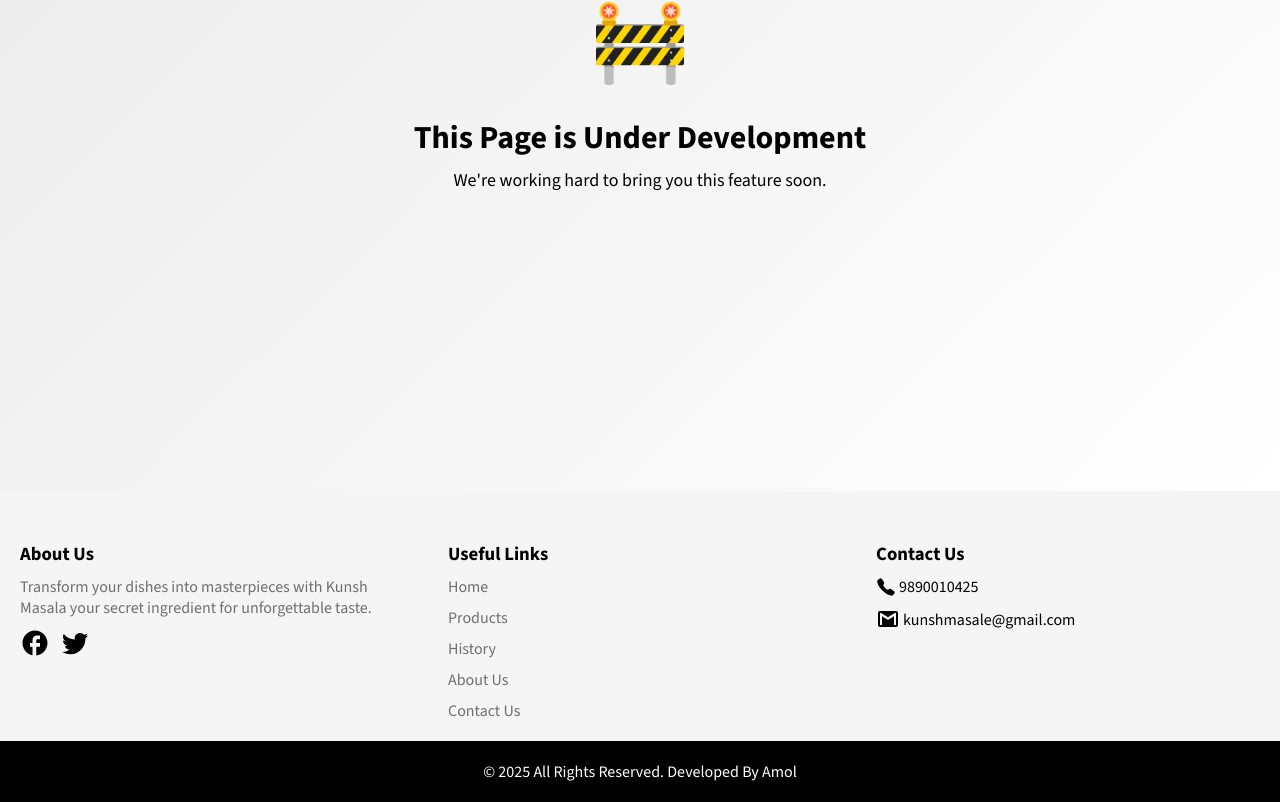
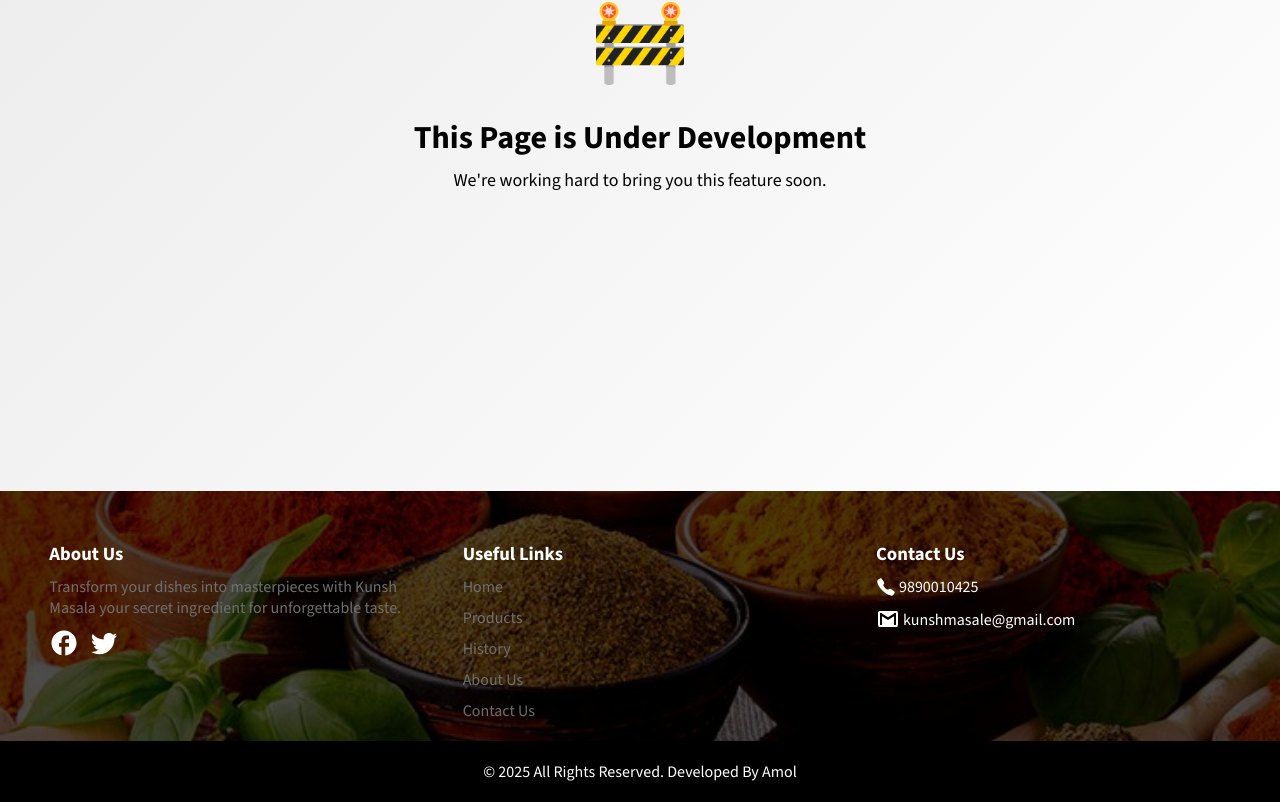
Before and after one commit to AmolWebs/Kunsh-Web, a React (Vite) app: page /contact-us in a window 1280 px wide. Shown: the part 309-1111 px from the top of the page. Built offline with nearby package versions, Linux system fonts and the light colour scheme; a web font is replaced by a local one.

Commit message:
footer updated

```diff
--- a/src/components/Footer.css
+++ b/src/components/Footer.css
@@ -1,6 +1,30 @@
-.main-footer{
-    background-color: #F5F5F5;
+/* .main-footer{
     padding: 0.5rem 2rem;
+    background: url('/public/spices.jpeg') no-repeat fixed center;
+    background-repeat: no-repeat;
+    background-position: center center;
+    background-size: 100vw;
+
+    object-fit: cover;
+} */
+.image-footer{
+  background-image: url('/public/spices.jpeg');
+  background-size: cover;
+  background-position: center;
+}
+
+
+.main-footer {
+     background-color: rgba(0, 0, 0, 0.7);
+  position: relative;
+  z-index: 1;
+  color: white; /* for contrast */
+  padding: 50px;
+}
+
+.main-footer::before {
+  content: "";
+
 }
 
 .footer-heading{
--- a/src/components/Footer.jsx
+++ b/src/components/Footer.jsx
@@ -4,6 +4,8 @@ import './Footer.css'
 const Footer = () => {
     return (
         <footer>
+            <div className="image-footer">
+
             <div className="main-footer">
 
                 <div className="footer-sub about-footer">
@@ -12,11 +14,11 @@ const Footer = () => {
                     <div className="social-handle">
                         <a href="">
 
-                        <svg xmlns="http://www.w3.org/2000/svg" width="30" height="30" viewBox="0 0 24 24"><path fill="currentColor" d="M22 12c0-5.52-4.48-10-10-10S2 6.48 2 12c0 4.84 3.44 8.87 8 9.8V15H8v-3h2V9.5C10 7.57 11.57 6 13.5 6H16v3h-2c-.55 0-1 .45-1 1v2h3v3h-3v6.95c5.05-.5 9-4.76 9-9.95" /></svg>
+                        <svg xmlns="http://www.w3.org/2000/svg" width="30" height="30" viewBox="0 0 24 24"><path fill="white" d="M22 12c0-5.52-4.48-10-10-10S2 6.48 2 12c0 4.84 3.44 8.87 8 9.8V15H8v-3h2V9.5C10 7.57 11.57 6 13.5 6H16v3h-2c-.55 0-1 .45-1 1v2h3v3h-3v6.95c5.05-.5 9-4.76 9-9.95" /></svg>
                         </a>
                         <a href="">
 
-                        <svg xmlns="http://www.w3.org/2000/svg" width="30" height="30" viewBox="0 0 24 24"><path fill="currentColor" d="M22.46 6c-.77.35-1.6.58-2.46.69c.88-.53 1.56-1.37 1.88-2.38c-.83.5-1.75.85-2.72 1.05C18.37 4.5 17.26 4 16 4c-2.35 0-4.27 1.92-4.27 4.29c0 .34.04.67.11.98C8.28 9.09 5.11 7.38 3 4.79c-.37.63-.58 1.37-.58 2.15c0 1.49.75 2.81 1.91 3.56c-.71 0-1.37-.2-1.95-.5v.03c0 2.08 1.48 3.82 3.44 4.21a4.2 4.2 0 0 1-1.93.07a4.28 4.28 0 0 0 4 2.98a8.52 8.52 0 0 1-5.33 1.84q-.51 0-1.02-.06C3.44 20.29 5.7 21 8.12 21C16 21 20.33 14.46 20.33 8.79c0-.19 0-.37-.01-.56c.84-.6 1.56-1.36 2.14-2.23" /></svg>
+                        <svg xmlns="http://www.w3.org/2000/svg" width="30" height="30" viewBox="0 0 24 24"><path fill="white" d="M22.46 6c-.77.35-1.6.58-2.46.69c.88-.53 1.56-1.37 1.88-2.38c-.83.5-1.75.85-2.72 1.05C18.37 4.5 17.26 4 16 4c-2.35 0-4.27 1.92-4.27 4.29c0 .34.04.67.11.98C8.28 9.09 5.11 7.38 3 4.79c-.37.63-.58 1.37-.58 2.15c0 1.49.75 2.81 1.91 3.56c-.71 0-1.37-.2-1.95-.5v.03c0 2.08 1.48 3.82 3.44 4.21a4.2 4.2 0 0 1-1.93.07a4.28 4.28 0 0 0 4 2.98a8.52 8.52 0 0 1-5.33 1.84q-.51 0-1.02-.06C3.44 20.29 5.7 21 8.12 21C16 21 20.33 14.46 20.33 8.79c0-.19 0-.37-.01-.56c.84-.6 1.56-1.36 2.14-2.23" /></svg>
                         </a>
                     </div>
                 </div>
@@ -45,6 +47,7 @@ const Footer = () => {
             </div>
 
             <div className="footer-rights">© 2025 All Rights Reserved. Developed By Amol</div>
+            </div>
         </footer>
     )
 }
```
Also changed, not shown: public/spices.jpeg (added).
